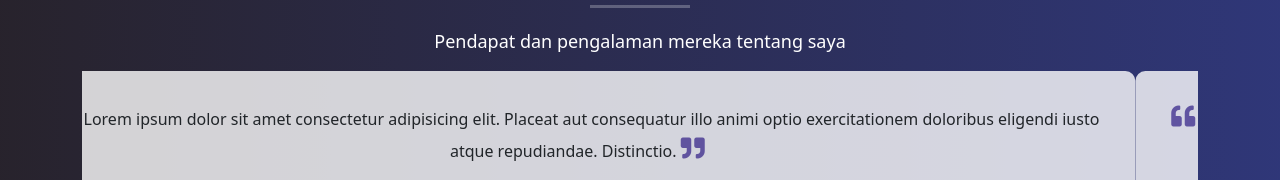
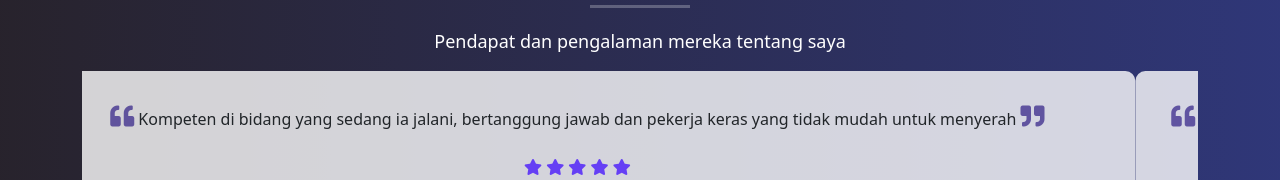
Before and after one commit to hafidzwahdiansyah/Hafidz-Wahdiansyah, a website: page index.html in a window 1280 px wide. Shown: the part 3200-3380 px from the top of the page. Drawn offline with nearby package versions, Linux system fonts and the light colour scheme; files that its build step writes are made by us from their sources.

Commit message:
Update index.html

```diff
--- a/index.html
+++ b/index.html
@@ -214,8 +214,7 @@
             <div class="testimonials__card">
               <p class="lh-lg">
                 <i class="fas fa-quote-left"></i>
-                Lorem ipsum dolor sit amet consectetur adipisicing elit.
-                Placeat aut consequatur illo animi optio exercitationem doloribus eligendi iusto atque repudiandae. Distinctio.
+               Kompeten di bidang yang sedang ia jalani, bertanggung jawab dan pekerja keras yang tidak mudah untuk menyerah
                 <i class="fas fa-quote-right"></i>
                 <div class="ratings p-1">
                   <i class="fas fa-star"></i>
```
